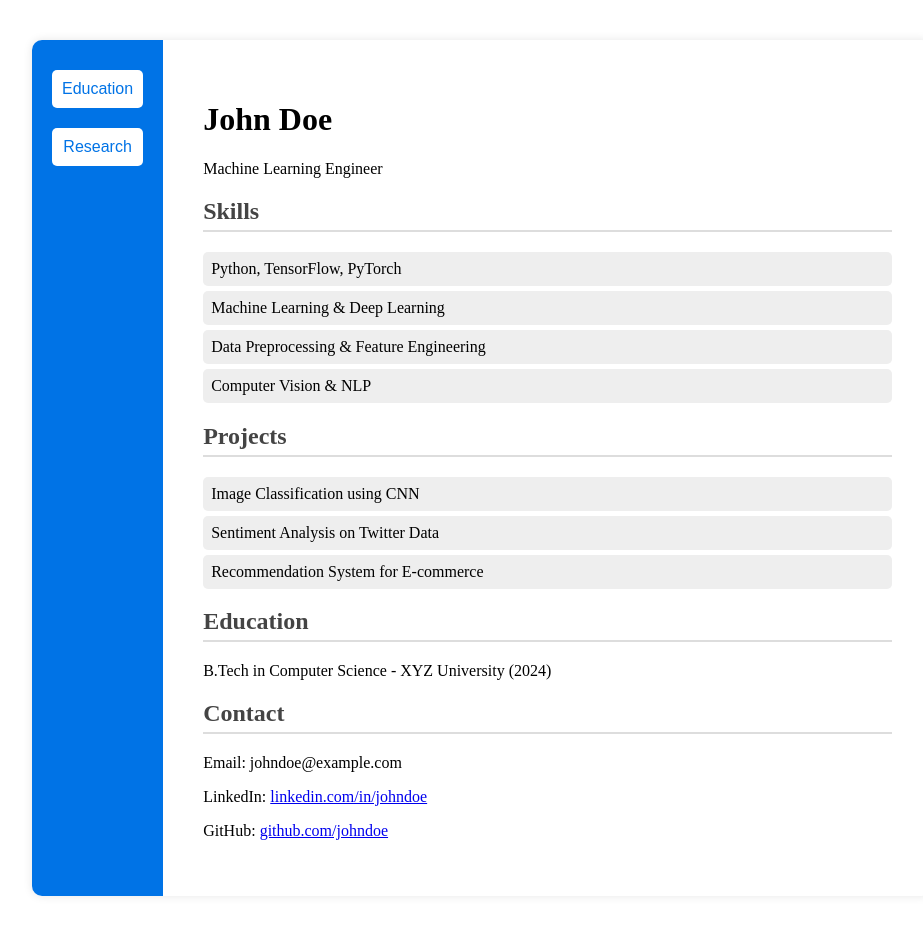
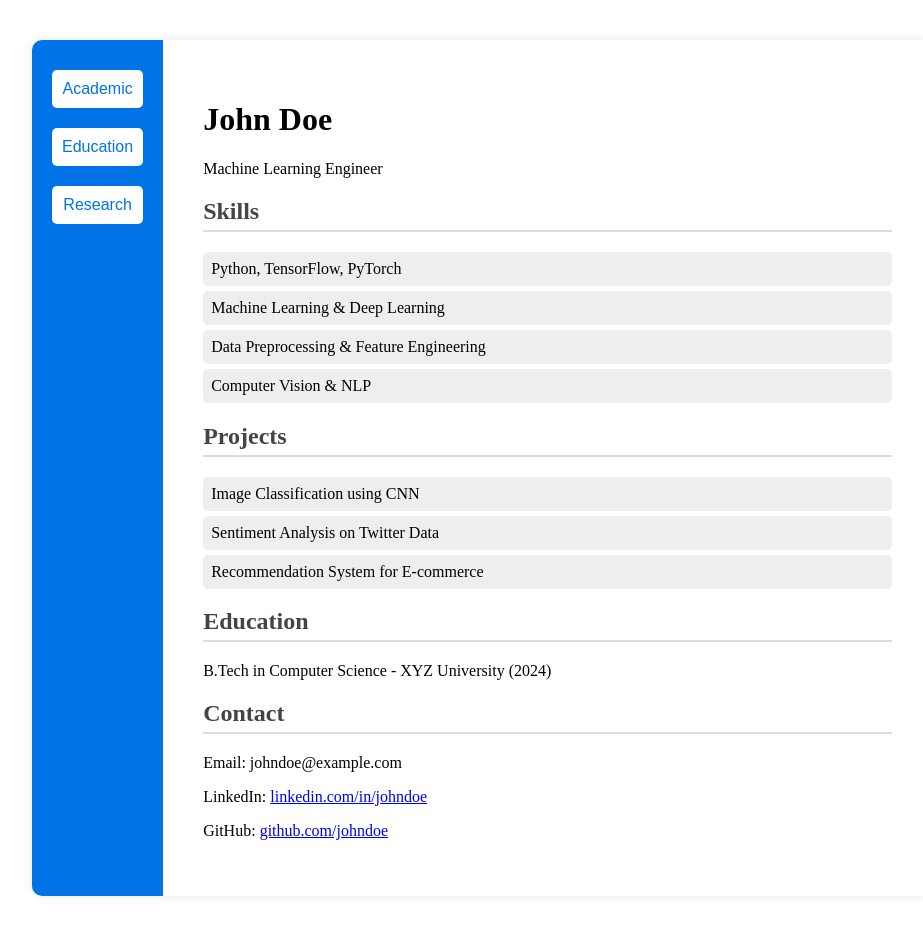
Before and after one commit to DD-Dwaipayan24/My_Resume, a plain HTML site: page index.html in a window 1280 px wide. Shown: the whole page, without its empty margins (158-1081 px from the left). Drawn offline with Linux system fonts and the light colour scheme.

Commit message:
Update index.html

```diff
--- a/index.html
+++ b/index.html
@@ -9,6 +9,7 @@
 <body>
     <div class="container">
         <div class="sidebar">
+            <button class="highlight-btn" onclick="window.location.href='academic.html'">Academic</button>
             <button class="highlight-btn">Education</button>
             <button class="highlight-btn">Research</button>
         </div>
```
